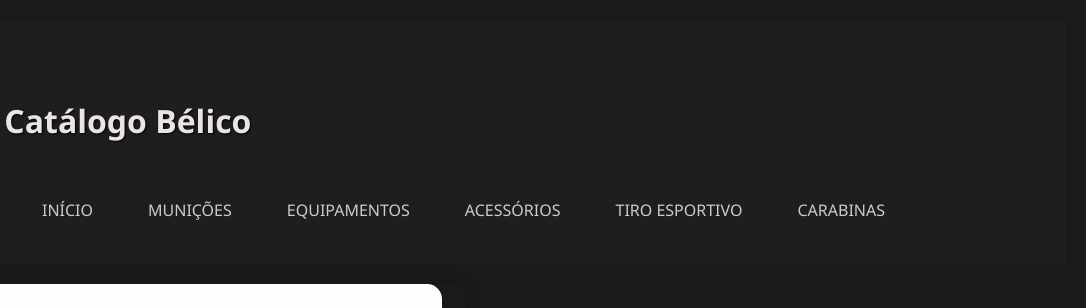
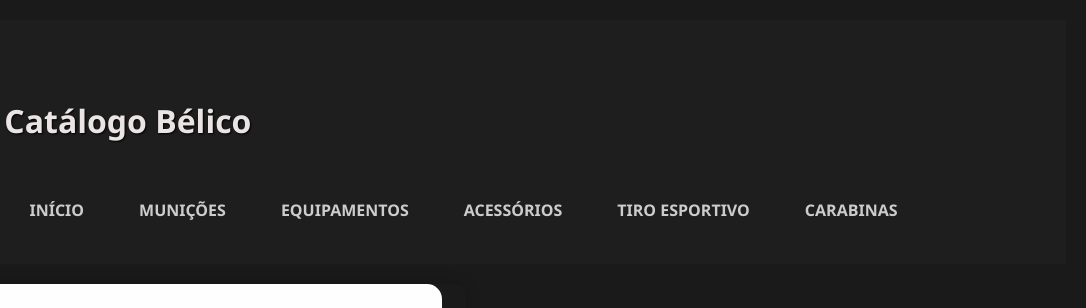
Before and after one commit to Matheusjsg/CpTaticaCatalogo, a plain HTML site: page categorias/tiroesportivo/TalherDeCampanha/TalherdeCampanha.html in a window 1280 px wide. Shown: the top 308 px of the page, 194-1280 px from the left. Drawn offline with Linux system fonts and the light colour scheme.

Commit message:
html do header/footer

```diff
--- a/categorias/tiroesportivo/TalherDeCampanha/TalherdeCampanha.html
+++ b/categorias/tiroesportivo/TalherDeCampanha/TalherdeCampanha.html
@@ -3,29 +3,27 @@
 <head>
   <meta charset="UTF-8" />
   <meta name="viewport" content="width=device-width, initial-scale=1.0"/>
-  <title>Equipamentos| CP Tática</title>
-  <link rel="stylesheet" href="../../../style.css" />
-</head>
-<header>
-    <div class="container">
-      <h1><img class="logo" src="../../../imagens/logo.png" alt="Logo"> Catálogo Bélico</h1>
-      <nav>
-        <ul class="menu">
-          <li><a href="../../../index.html">INÍCIO</a></li>
-          <li><a href="../../municoes/municoes.html">MUNIÇÕES</a></li>
-          <li><a href="../../equipamentos/equipamentos.html">EQUIPAMENTOS</a></li>
-          <li><a href="../../acessorios/acessorios.html">ACESSÓRIOS</a></li>
-          <li><a href="../../tiroesportivo/tiroesportivo.html">TIRO ESPORTIVO</a></li>
-          <li><a href="../../carabinas/carabinas.html">CARABINAS</a></li>
-        </ul>
-      </nav>
-    </div>
-  </header>
+  <title>Catálogo Bélico</title>
 
+  <script>
+    fetch("/header.html")
+      .then(res => res.text())
+      .then(data => {
+        document.getElementById("header").innerHTML = data;
+      });
 
+    fetch("/footer.html")
+      .then(res => res.text())
+      .then(data => {
+        document.getElementById("footer").innerHTML = data;
+      });
+  </script>
 
 
 <body>
+
+<div id="header"></div>
+
 <link rel="stylesheet" href="belicastyle.css" />
 
 <div class="containers">
@@ -82,11 +80,9 @@
 
 <br>
 
+
 </body>
 </html>
 
-     <footer>
-    <div class="container">
-      <p>&copy; 2025 Catálogo Bélico. Todos os direitos reservados.</p>
-    </div>
-  </footer>
+
+<div id="footer"></div>
--- /dev/null
+++ b/footer.html
@@ -0,0 +1,5 @@
+  <footer>
+    <div class="container">
+      <p>&copy; 2025 Catálogo Bélico. Todos os direitos reservados.</p>
+    </div>
+  </footer>
--- /dev/null
+++ b/header.html
@@ -0,0 +1,19 @@
+
+  <header>
+    <link rel="stylesheet" href="/style.css"/>
+    <div class="container">
+      <h1><img class="logo" src="/imagens/logo.png" alt="Logo"> Catálogo Bélico</h1>
+      <nav>
+        <ul class="menu">
+          <li><a href="/index.html"><strong>INÍCIO</strong></a></li>
+          <li><a href="/categorias/municoes/municoes.html"><strong>MUNIÇÕES</strong></a></li>
+          <li><a href="/categorias/equipamentos/equipamentos.html"><strong>EQUIPAMENTOS</strong></a></li>
+          <li><a href="/categorias/acessorios/acessorios.html"><strong>ACESSÓRIOS</strong></a></li>
+          <li><a href="/categorias/tiroesportivo/tiroesportivo.html"><strong>TIRO ESPORTIVO</strong></a></li>
+          <li><a href="/categorias/carabinas/carabinas.html"><strong>CARABINAS</strong></a></li>
+
+        </ul>
+      </nav>
+    </div>
+
+  </header>
```
